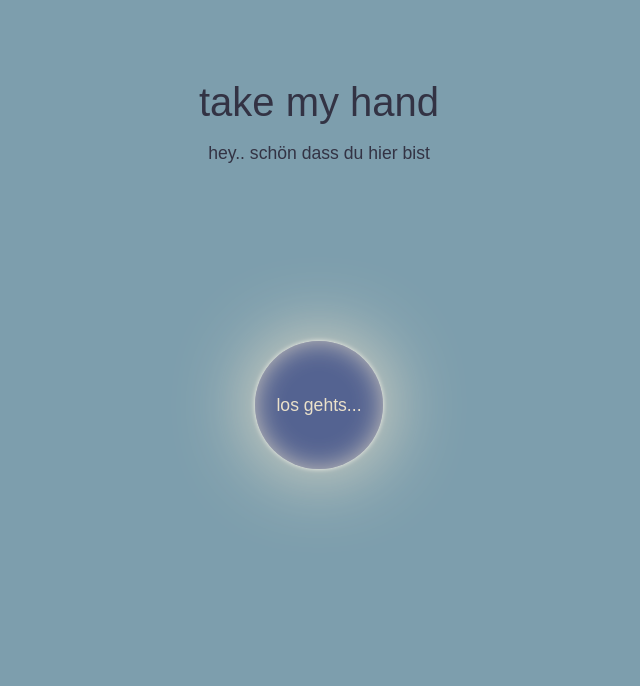
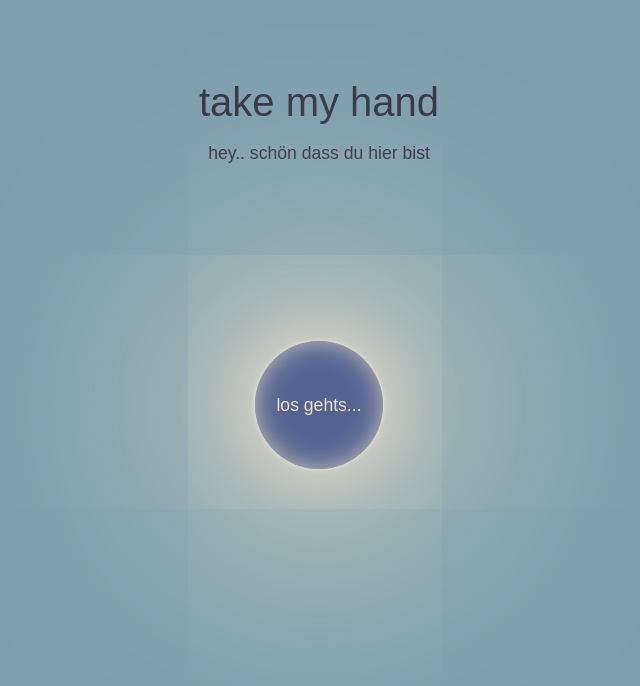
Before and after one commit to Leukipos/Capstone_Project, a Next.js app: page / in a window 1280 px wide. Shown: the top 686 px of the page, without its empty margins (321-961 px from the left). Built offline with nearby package versions, Linux system fonts and the light colour scheme.

Commit message:
indexButtonStyleUpdate

```diff
--- a/pages/index.js
+++ b/pages/index.js
@@ -26,7 +26,11 @@ const StyledLink = styled(Link)`
     color: #EBE1CA;
     text-decoration: none;
     font-weight: 100;
-    box-shadow: 0 0 80px 2px #EBE1CA, 0 0 5px 0 #ffffff, inset 0 0 30px -5px #EBE1CA;
+    box-shadow:
+      0 0 80px 2px #EBE1CA,
+      0 0 250px 80px #EBE1CA,
+      0 0 5px 0 #fff,
+      inset 0 0 30px -5px #EBE1CA;
     margin-top: 20vh;
   :hover{
     cursor: pointer;
```
